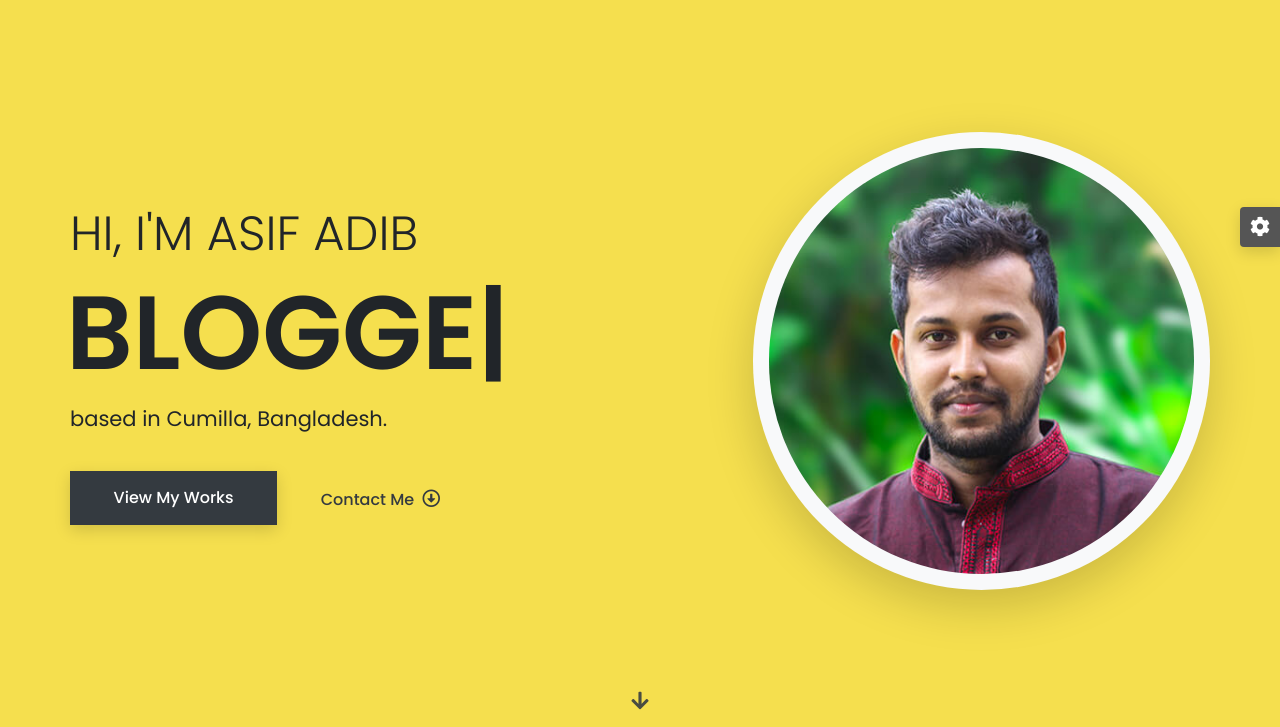
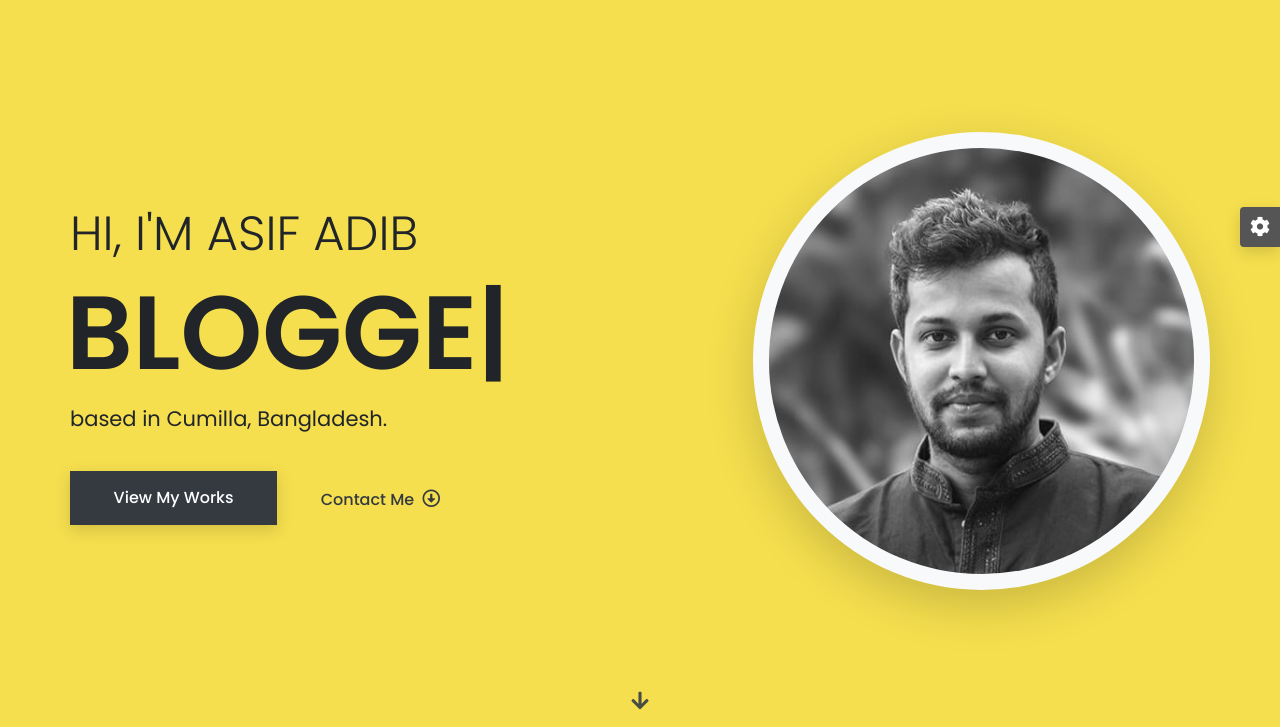
Before and after one commit to asifadib/asifadib.github.io, a plain HTML site: page index.html in a window 1280 px wide. Shown: the part 73-800 px from the top of the page. Drawn offline with Linux system fonts and the light colour scheme.

Commit message:
added hero img filter effects

```diff
--- a/css/stylesheet.css
+++ b/css/stylesheet.css
@@ -3394,3 +3394,14 @@ a.logo {
   font-size: 30px;
   color: #252b33;
 }
+
+
+
+.hero-bg img {
+  /* width: 85%; */
+  filter: grayscale();
+  transition: filter 0.4s ease-in-out;
+}
+.hero-bg img:hover {
+  filter: none;
+}
--- a/index.html
+++ b/index.html
@@ -109,7 +109,7 @@
             <p class="text-5">based in Cumilla, Bangladesh.</p>
             <a href="#portfolio" class="btn btn-dark rounded-0 smooth-scroll mt-3">View My Works</a><a href="#contact" class="btn btn-link text-dark smooth-scroll mt-3">Contact Me<span class="text-4 ml-2"><i class="far fa-arrow-alt-circle-down"></i></span></a> </div>
           <div class="col-lg-5 text-center align-self-center mb-4 mb-lg-0 order-0 order-lg-1">
-            <div class="bg-light rounded-pill d-inline-block p-3 shadow-lg wow zoomIn"> <img class="img-fluid rounded-pill d-block" src="images/asif-adib.jpg" title="I'm Callum" alt=""></div>
+            <div class="hero-bg bg-light rounded-pill d-inline-block p-3 shadow-lg wow zoomIn"> <img class="img-fluid rounded-pill d-block" src="images/asif-adib.jpg" title="I'm Asif Adib" alt=""></div>
           </div>
         </div>
       </div>
```
